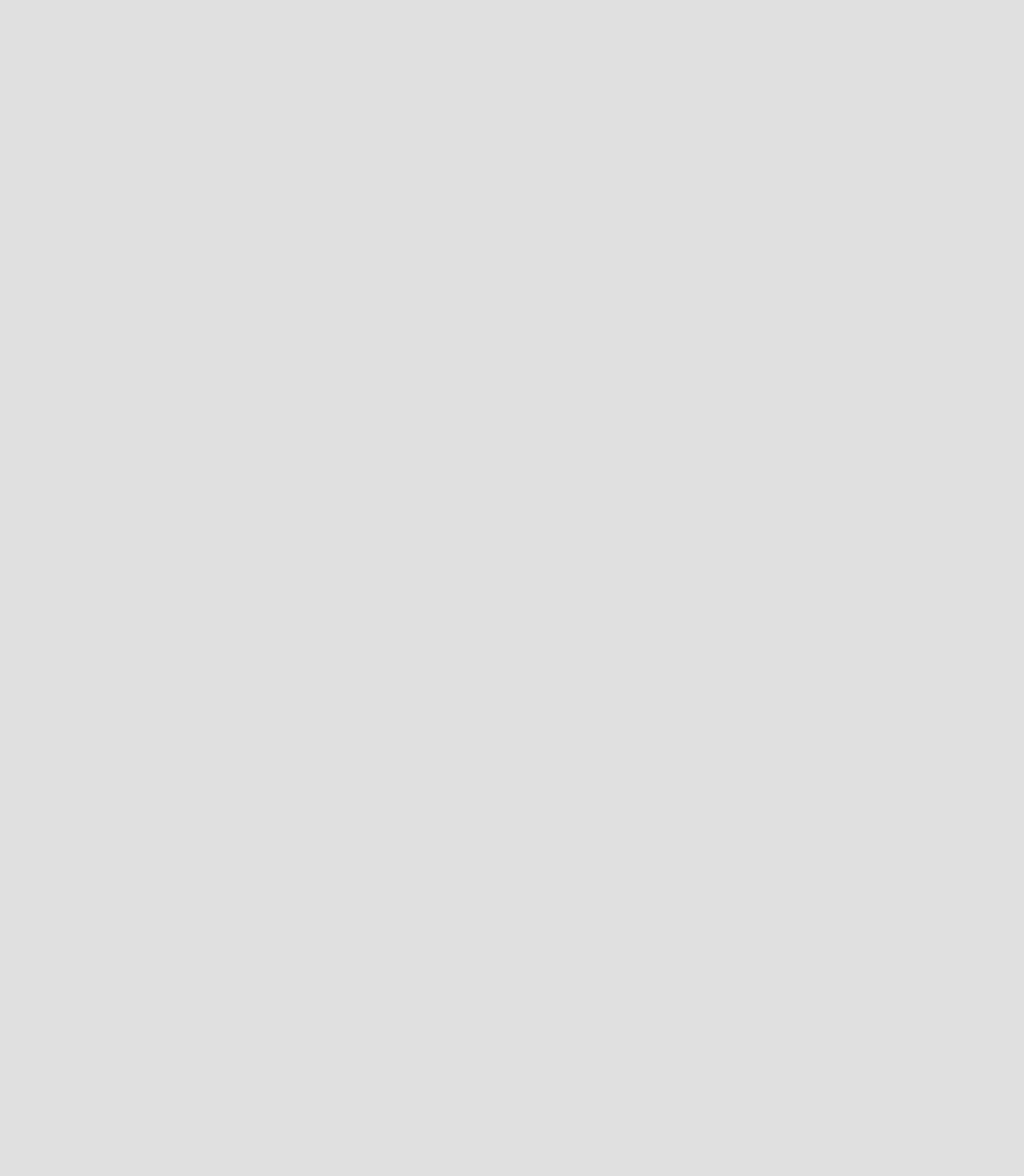
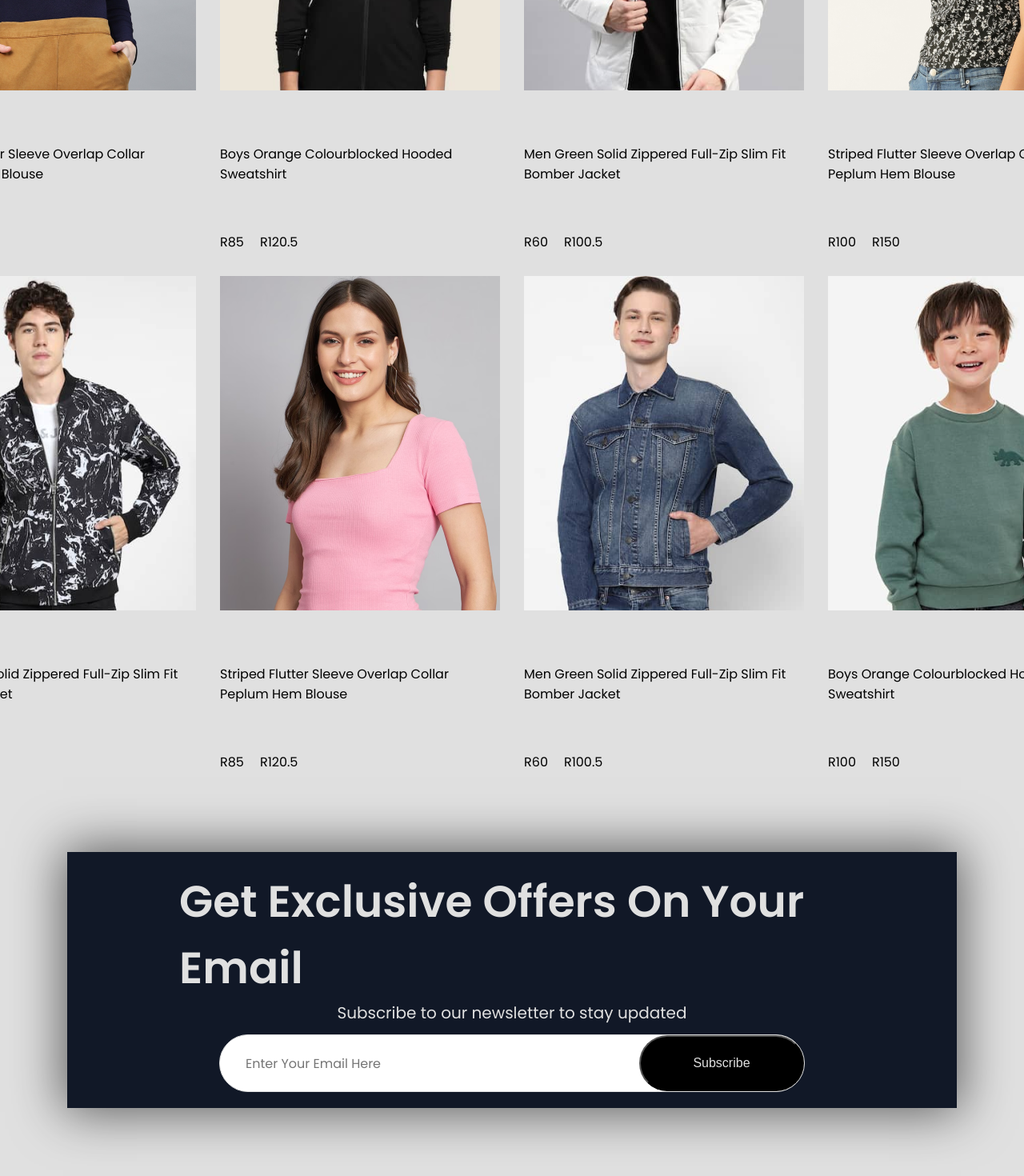
Before and after one commit to zolwethu/E_Store, a React (Create React App) app in the folder frontend/: page / in a window 1280 px wide. Shown: the part 2703-4173 px from the top of the page at 80% size. Before the commit the page ends 2247 px from the top, so only its background shows below. Built offline with nearby package versions, Linux system fonts and the light colour scheme.

Commit message:
newsletter layout and style

```diff
--- /dev/null
+++ b/frontend/src/Components/NewCollections/NewCollections.css
@@ -0,0 +1,32 @@
+@import "../Navbar/Navbar.css";
+
+.new-collections {
+  display: flex;
+  flex-direction: column;
+  align-items: center;
+  gap: 10px;
+  background: var(--bg);
+  margin-bottom: 100px;
+}
+
+.new-collections h1 {
+  color: var(--nav-primary);
+  font-size: 3.125rem;
+  font-weight: 600;
+}
+
+.new-collections > hr {
+  width: 200px;
+  height: 6px;
+  border-radius: 10px;
+  border: none;
+  background: var(--nav-primary);
+}
+
+.collections {
+  display: grid;
+  grid-template-columns: 1fr 1fr 1fr 1fr;
+  margin-top: 50px;
+  gap: 30px;
+
+}
--- /dev/null
+++ b/frontend/src/Components/NewCollections/NewCollections.jsx
@@ -0,0 +1,29 @@
+import React from "react";
+import new_collection from "../Assets/new_collections";
+import Item from "../Item/Item";
+import './NewCollections.css';
+
+const NewCollections = () => {
+  return (
+    <div className="new-collections">
+      <h1>New Collections</h1>
+      <hr />
+      <div className="collections">
+        {new_collection.map((item, i) => {
+          return (
+            <Item
+              key={i}
+              id={item.id}
+              name={item.name}
+              image={item.image}
+              old_price={item.old_price}
+              new_price={item.new_price}
+            />
+          );
+        })}
+      </div>
+    </div>
+  );
+};
+
+export default NewCollections;
--- /dev/null
+++ b/frontend/src/Components/NewsLetter/NewsLetter.css
@@ -0,0 +1,59 @@
+@import '../Navbar/Navbar.css';
+
+.news-letter{
+    width: 65%;
+    height: 40vh;
+    display: flex;
+    flex-direction: column;
+    align-items: center;
+    justify-content: center;
+    margin: auto;
+    padding: 0 140px;
+    margin-bottom: 150px;
+    background: var(--nav-primary);
+    box-shadow: 0px 0px 60px 5px rgba(0, 0, 0, 0.6);
+
+}
+
+.news-letter h1{
+    color: var(--bg);
+    font-size: 3.4375rem;
+    font-weight: 600;
+}
+
+.news-letter p{
+    color: var(--bg);
+    font-size: 20px;
+    margin-bottom: 12px;
+}
+
+.news-letter div{
+    display: flex;
+    align-items: center;
+    justify-content: space-between;
+    background: white;
+    width: 730px;
+    height: 70px;
+    border-radius: 80px;
+    border: 1px solid var(--bg);;
+}
+
+.news-letter input{
+    width: 500px;
+    margin-left: 30px;
+    border: none;
+    outline: none;
+    color: #616161;
+    font-family: Poppins;
+    font-size: 1rem;
+}
+
+.news-letter div button{
+    width: 210px;
+    height: 70px;
+    border-radius: 80px;
+    background: black;
+    color: var(--bg);
+    font-size: 1rem;
+    cursor: pointer;
+}
--- /dev/null
+++ b/frontend/src/Components/NewsLetter/NewsLetter.jsx
@@ -0,0 +1,17 @@
+import React from "react";
+import './NewsLetter.css';
+
+const NewsLetter = () =>{
+    return (
+        <div className="news-letter">
+            <h1>Get Exclusive Offers On Your Email</h1>
+            <p>Subscribe to our newsletter to stay updated</p>
+            <div>
+                <input type="email" placeholder="Enter Your Email Here"/>
+                <button>Subscribe</button>
+            </div>
+        </div>
+    )
+}
+
+export default NewsLetter;
--- a/frontend/src/Pages/Shop.jsx
+++ b/frontend/src/Pages/Shop.jsx
@@ -2,6 +2,8 @@ import React from "react";
 import Hero from "../Components/Hero/Hero";
 import Popular from "../Components/Popular/Popular";
 import Offers from "../Components/Offers/Offers";
+import NewCollections from "../Components/NewCollections/NewCollections";
+import NewsLetter from "../Components/NewsLetter/NewsLetter";
 
 const Shop = () =>{
     return (
@@ -9,6 +11,8 @@ const Shop = () =>{
             <Hero/>
             <Popular/>
             <Offers/>
+            <NewCollections/>
+            <NewsLetter/>
         </div>
     )
 }
```
Also changed, not shown: frontend/src/Components/Footer/Footer.jsx (added, +44 -0 lines), frontend/src/Components/Footer/Footer.css (added).
